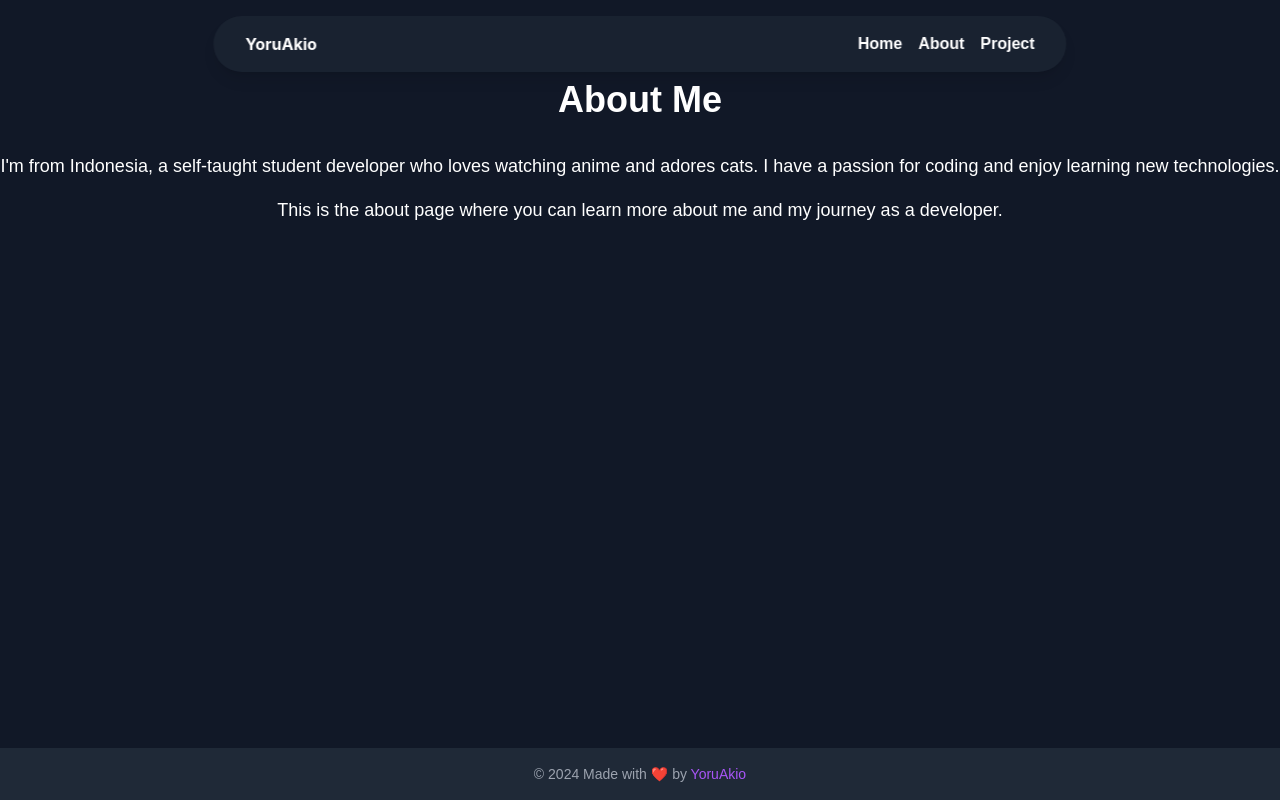
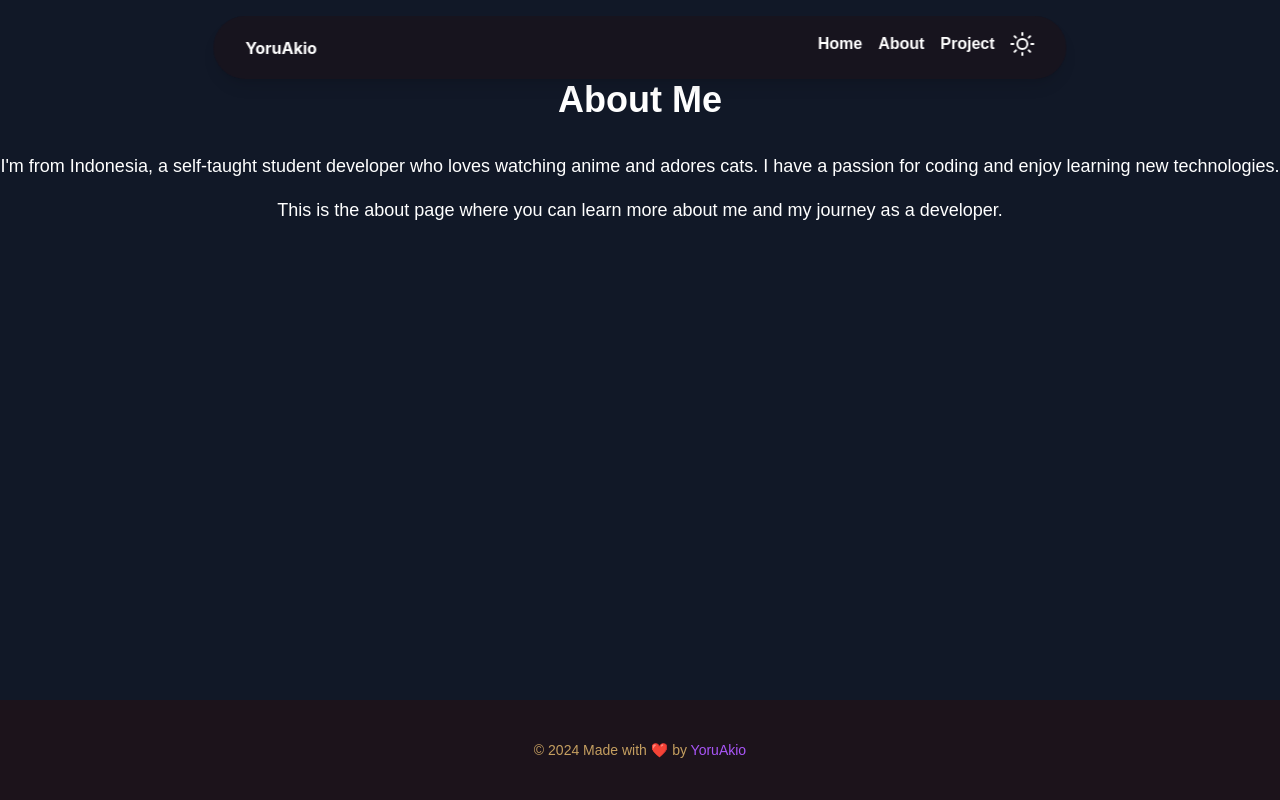
Before and after one commit to YoruAkio/WAkioPage, a Next.js app: page /about in a window 1280 px wide. Built offline with nearby package versions, Linux system fonts and the light colour scheme.

Commit message:
feat(page): ading theme switcher and fixing some element that have color that not manage by theme manager

```diff
--- a/src/components/CardRepo.js
+++ b/src/components/CardRepo.js
@@ -4,7 +4,7 @@ import { Fade } from 'react-awesome-reveal';
 export default function CardRepo({ name, description, html_url }) {
     return (
         <Fade triggerOnce>
-            <div className="card bg-gray-800 shadow-lg transform hover:scale-105 transition duration-300 w-11/12 sm:w-85 h-72 mx-auto flex flex-col justify-between">
+            <div className="card bg-neutral shadow-lg transform hover:scale-105 transition duration-300 w-11/12 sm:w-85 h-72 mx-auto flex flex-col justify-between">
                 <div className="card-body p-4 sm:p-6 flex-grow">
                     <h2 className="card-title text-lg sm:text-xl font-bold mb-2">
                         {name}
--- a/src/components/Footer.js
+++ b/src/components/Footer.js
@@ -1,8 +1,8 @@
 export default function Footer() {
 	return (
-        <footer className="w-full bg-gray-800 py-4 text-center mt-auto">
-            <p className="text-sm text-gray-400">
-                © 2024 Made with ❤️ by{' '}
+		<footer className="w-full bg-base-200 py-10 text-base-content text-center mt-auto">
+			<p className="text-sm">
+				© 2024 Made with ❤️ by{" "}
 				<a href="https://github.com/YoruAkio" className="text-purple-500">
 					YoruAkio
 				</a>
--- a/src/components/Hero.js
+++ b/src/components/Hero.js
@@ -1,23 +1,23 @@
-import { Fade } from 'react-awesome-reveal';
+import { Fade } from "react-awesome-reveal";
 
 export default function Hero({ reviewedPrs, pushedCommits, mergedPrsCount }) {
 	return (
 		<Fade triggerOnce>
-            <section className="relative flex flex-col items-center justify-center text-center py-20 mt-16 sm:mt-24 text-white mt-30 mx-8">
+			<section className="relative flex flex-col items-center justify-center text-center py-20 mt-16 sm:mt-24 text-base-content">
 				<div className="absolute inset-0 flex items-center justify-center">
-                    <div className="w-3/4 h-3/4 bg-purple-800 rounded-full blur-3xl opacity-10"></div>
+					<div className="w-3/4 h-3/4 bg-yellow-100 rounded-full blur-3xl opacity-5" />
 				</div>
 				<h1 className="relative text-5xl sm:text-7xl font-extrabold mb-4">
 					Welcome to My Portfolio
 				</h1>
 				<p className="relative text-lg sm:text-2xl mb-2">
-                    I'm from Indonesia, a self-taught student developer who
-                    loves watching anime and adores cats.
+					I'm from Indonesia, a self-taught student developer who loves watching
+					anime and adores cats.
 				</p>
 				<p className="relative text-lg sm:text-0.8xl mb-8 font-bold underline">
-                    In the last 90 days on GitHub I reviewed {reviewedPrs} PRs,
-                    pushed {pushedCommits} commits, and merged {mergedPrsCount}{' '}
-                    PRs in public repositories.
+					In the last 90 days on GitHub I reviewed {reviewedPrs} PRs, pushed{" "}
+					{pushedCommits} commits, and merged {mergedPrsCount} PRs in public
+					repositories.
 				</p>
 			</section>
 		</Fade>
--- a/src/components/Navbar.js
+++ b/src/components/Navbar.js
@@ -1,13 +1,22 @@
-import { useState } from 'react';
+import { useState, useEffect } from 'react';
 import { motion, AnimatePresence } from 'framer-motion';
-import { FiMenu, FiX } from 'react-icons/fi';
+import { FiMenu, FiX, FiSun, FiMoon } from 'react-icons/fi';
 
 export default function Navbar() {
     const [isOpen, setIsOpen] = useState(false);
+    const [theme, setTheme] = useState('coffee');
+
+    useEffect(() => {
+        document.documentElement.setAttribute('data-theme', theme);
+    }, [theme]);
+
+    const toggleTheme = () => {
+        setTheme(theme === 'coffee' ? 'valentine' : 'coffee');
+    };
 
     return (
         <>
-            <nav className="fixed top-4 left-1/2 transform -translate-x-1/2 w-11/12 sm:w-2/3 bg-gray-800 bg-opacity-65 backdrop-blur-md rounded-full px-4 sm:px-8 py-2 sm:py-4 shadow-lg z-10">
+            <nav className="fixed top-4 left-1/2 transform -translate-x-1/2 w-11/12 sm:w-2/3 bg-base-200 bg-opacity-65 backdrop-blur-md rounded-full px-4 sm:px-8 py-2 sm:py-4 shadow-lg z-10">
                 <div className="flex justify-between items-center">
                     <div className="flex-1 text-center sm:text-left">
                         <div className="text-white font-bold font-sans">
@@ -41,6 +50,18 @@ export default function Navbar() {
                             <a href="/project" className="text-white">
                                 Project
                             </a>
+                        </li>
+                        <li>
+                            <button
+                                onClick={toggleTheme}
+                                className="text-white focus:outline-none"
+                            >
+                                {theme === 'coffee' ? (
+                                    <FiSun className="w-6 h-6" />
+                                ) : (
+                                    <FiMoon className="w-6 h-6" />
+                                )}
+                            </button>
                         </li>
                     </ul>
                 </div>
--- a/src/pages/index.js
+++ b/src/pages/index.js
@@ -6,9 +6,14 @@ import CardRepo from '@/components/CardRepo';
 import { Fade } from 'react-awesome-reveal';
 import { fetchUrl, fetchGithubData } from '@/utils/utils';
 
-export default function Home({ repos, reviewedPrs, pushedCommits, mergedPrsCount }) {
+export default function Home({
+    repos,
+    reviewedPrs,
+    pushedCommits,
+    mergedPrsCount,
+}) {
     return (
-        <div className="flex flex-col min-h-screen bg-gray-900 text-white font-[family-name:var(--font-geist-sans)]">
+        <div className="flex flex-col min-h-screen bg-base-300 text-base-content">
             <Navbar />
             <Hero
                 reviewedPrs={reviewedPrs}
@@ -18,7 +23,7 @@ export default function Home({ repos, reviewedPrs, pushedCommits, mergedPrsCount
             <section className="py-20">
                 <div className="container mx-auto">
                     <Fade triggerOnce>
-                        <h2 className="text-4xl font-bold text-center mb-8">
+                        <h2 className="text-4xl font-bold text-center mb-8 du-badge-info">
                             Projects
                         </h2>
                     </Fade>
--- a/tailwind.config.js
+++ b/tailwind.config.js
@@ -17,4 +17,7 @@ module.exports = {
         },
     },
     plugins: [require('daisyui')],
+    daisyui: {
+        themes: ['coffee', 'valentine'],
+    },
 };
```
Lines whose indentation alone changed are shown as unchanged.
